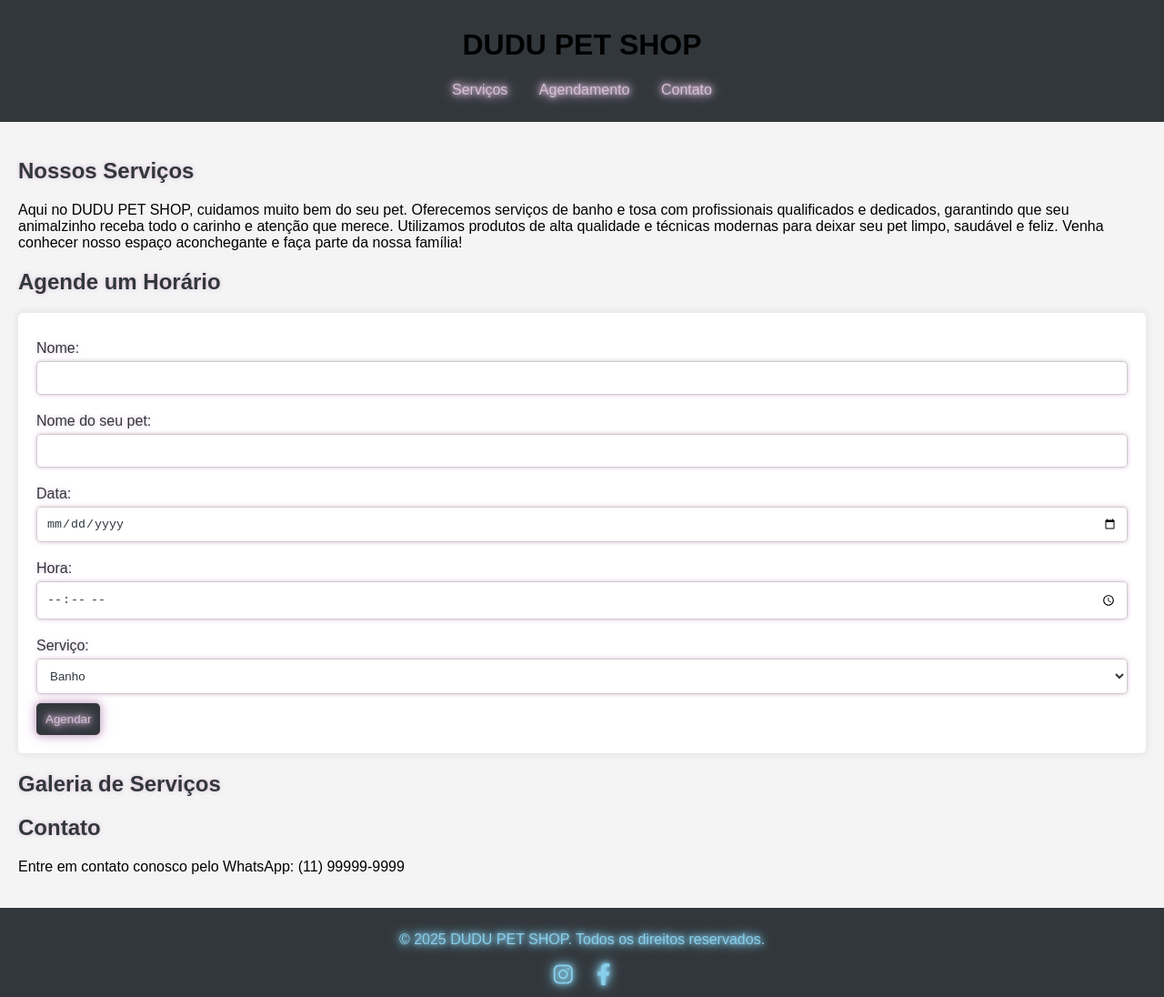
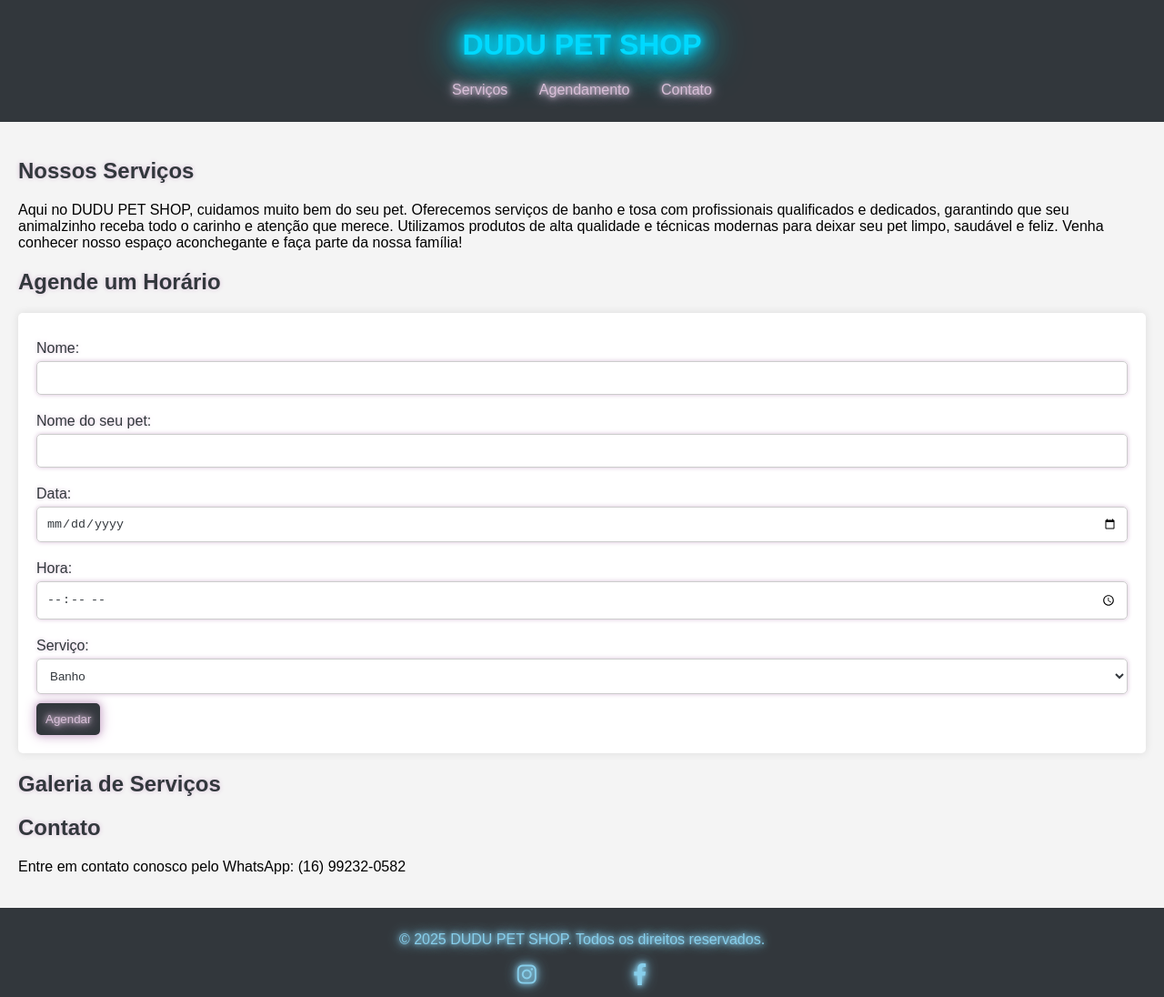
Before and after one commit to joker0751/DUDU-pet-shop, a plain HTML site: page index.html in a window 1280 px wide. Shown: the whole page at 91% size. Drawn offline with Linux system fonts and the light colour scheme.

Commit message:
Update index.html

```diff
--- a/index.html
+++ b/index.html
@@ -9,8 +9,10 @@
         :root {
             --cor-principal: #32373c;
             --cor-secundaria: #f4f4f4;
-            --cor-verde agua: #00d9ff; /* Coral */
-            --cor-roxo: #d8bfd8; /* Thistle */
+            --cor-vermelho: #00d9ff;
+            /* Coral */
+            --cor-roxo: #d8bfd8;
+            /* Thistle */
             --cor-verde: #00ff00;
             --cor-azul: #87ceeb;
         }
@@ -117,10 +119,10 @@
 
         .social-icons a {
             color: var(--cor-azul);
-            margin: 0 10px;
+            margin: 0 50px;
             text-decoration: none;
             font-size: 1.5em;
-            text-shadow: 0 0 5px var(--cor-azul), 0 0 10px var(--cor-azul), 0 0 15px var(--cor-azul);
+            text-shadow: 0 0 5px var(--cor-azul), 0 0 50px var(--cor-azul), 0 0 15px var(--cor-azul);
         }
     </style>
     <script>
@@ -133,18 +135,20 @@
             const hora = document.getElementById('hora').value;
             const servico = document.getElementById('servico').value;
 
-            const mensagem = Nome: ${nome}\nNome do seu pet: ${nomePet}\nData: ${data}\nHora: ${hora}\nServiço: ${servico};
-            const numeroWhatsApp = '5511999999999'; // Substitua pelo seu número do WhatsApp com DDD
+            const mensagem = Nome: ${ nome }\nNome do seu pet: ${ nomePet } \nData: ${ data } \nHora: ${ hora } \nServiço: ${ servico };
+            const numeroWhatsApp = '5516992320582'; // Substitua pelo seu número do WhatsApp com DDD
             const urlWhatsApp = https://wa.me/${numeroWhatsApp}?text=${encodeURIComponent(mensagem)};
 
-            window.open(urlWhatsApp, '_blank'); // Abre o WhatsApp com a mensagem
+                window.open(urlWhatsApp, '_blank'); // Abre o WhatsApp com a mensagem
         }
     </script>
 </head>
 
 <body>
     <header>
-        <h1 style="text-shadow: 0 0 10px var(--cor-vermelho), 0 0 20px var(--cor-vermelho), 0 0 30px var(--cor-vermelho), 0 0 40px var(--cor-vermelho), 0 0 50px var(--cor-vermelho), 0 0 60px var(--cor-vermelho);">DUDU PET SHOP</h1>
+        <h1
+            style="text-shadow: 0 0 10px var(--cor-vermelho), 0 0 20px var(--cor-vermelho), 0 0 30px var(--cor-vermelho), 0 0 40px var(--cor-vermelho), 0 0 50px var(--cor-vermelho), 0 0 60px var(--cor-vermelho);">
+            DUDU PET SHOP</h1>
         <nav>
             <ul>
                 <li><a href="#servicos">Serviços</a></li>
@@ -157,7 +161,10 @@
     <main>
         <section id="servicos">
             <h2>Nossos Serviços</h2>
-            <p>Aqui no DUDU PET SHOP, cuidamos muito bem do seu pet. Oferecemos serviços de banho e tosa com profissionais qualificados e dedicados, garantindo que seu animalzinho receba todo o carinho e atenção que merece. Utilizamos produtos de alta qualidade e técnicas modernas para deixar seu pet limpo, saudável e feliz. Venha conhecer nosso espaço aconchegante e faça parte da nossa família!</p>
+            <p>Aqui no DUDU PET SHOP, cuidamos muito bem do seu pet. Oferecemos serviços de banho e tosa com
+                profissionais qualificados e dedicados, garantindo que seu animalzinho receba todo o carinho e atenção
+                que merece. Utilizamos produtos de alta qualidade e técnicas modernas para deixar seu pet limpo,
+                saudável e feliz. Venha conhecer nosso espaço aconchegante e faça parte da nossa família!</p>
         </section>
 
         <section id="agendamento">
@@ -195,18 +202,23 @@
 
         <section id="contato">
             <h2>Contato</h2>
-            <p>Entre em contato conosco pelo WhatsApp: (11) 99999-9999</p>
+            <p>Entre em contato conosco pelo WhatsApp: (16) 99232-0582</p>
         </section>
     </main>
 
     <footer>
-        <p style="text-shadow: 0 0 5px var(--cor-azul), 0 0 10px var(--cor-azul), 0 0 15px var(--cor-azul);">&copy; 2025 DUDU PET SHOP. Todos os direitos reservados.</p>
+        <p style="text-shadow: 0 0 5px var(--cor-azul), 0 0 10px var(--cor-azul), 0 0 15px var(--cor-azul);">&copy; 2025
+            DUDU PET SHOP. Todos os direitos reservados.</p>
         <div class="social-icons">
-            <a href="https://www.instagram.com/seu_usuario" target="_blank" rel="noopener noreferrer" aria-label="Instagram">
-                <i class="fab fa-instagram" style="text-shadow: 0 0 5px var(--cor-azul), 0 0 10px var(--cor-azul), 0 0 15px var(--cor-azul);"></i>
+            <a href="https://www.instagram.com/dudupetshopp" target="_blank" rel="noopener noreferrer"
+                aria-label="Instagram">
+                <i class="fab fa-instagram"
+                    style="text-shadow: 0 0 5px var(--cor-azul), 0 0 10px var(--cor-azul), 0 0 15px var(--cor-azul);"></i>
             </a>
-            <a href="https://www.facebook.com/seu_usuario" target="_blank" rel="noopener noreferrer" aria-label="Facebook">
-                <i class="fab fa-facebook-f" style="text-shadow: 0 0 5px var(--cor-azul), 0 0 10px var(--cor-azul), 0 0 15px var(--cor-azul);"></i>
+            <a href="https://www.facebook.com/Eduardo Msouza" target="_blank" rel="noopener noreferrer"
+                aria-label="Facebook">
+                <i class="fab fa-facebook-f"
+                    style="text-shadow: 0 0 5px var(--cor-azul), 0 0 10px var(--cor-azul), 0 0 15px var(--cor-azul);"></i>
             </a>
         </div>
     </footer>
```
